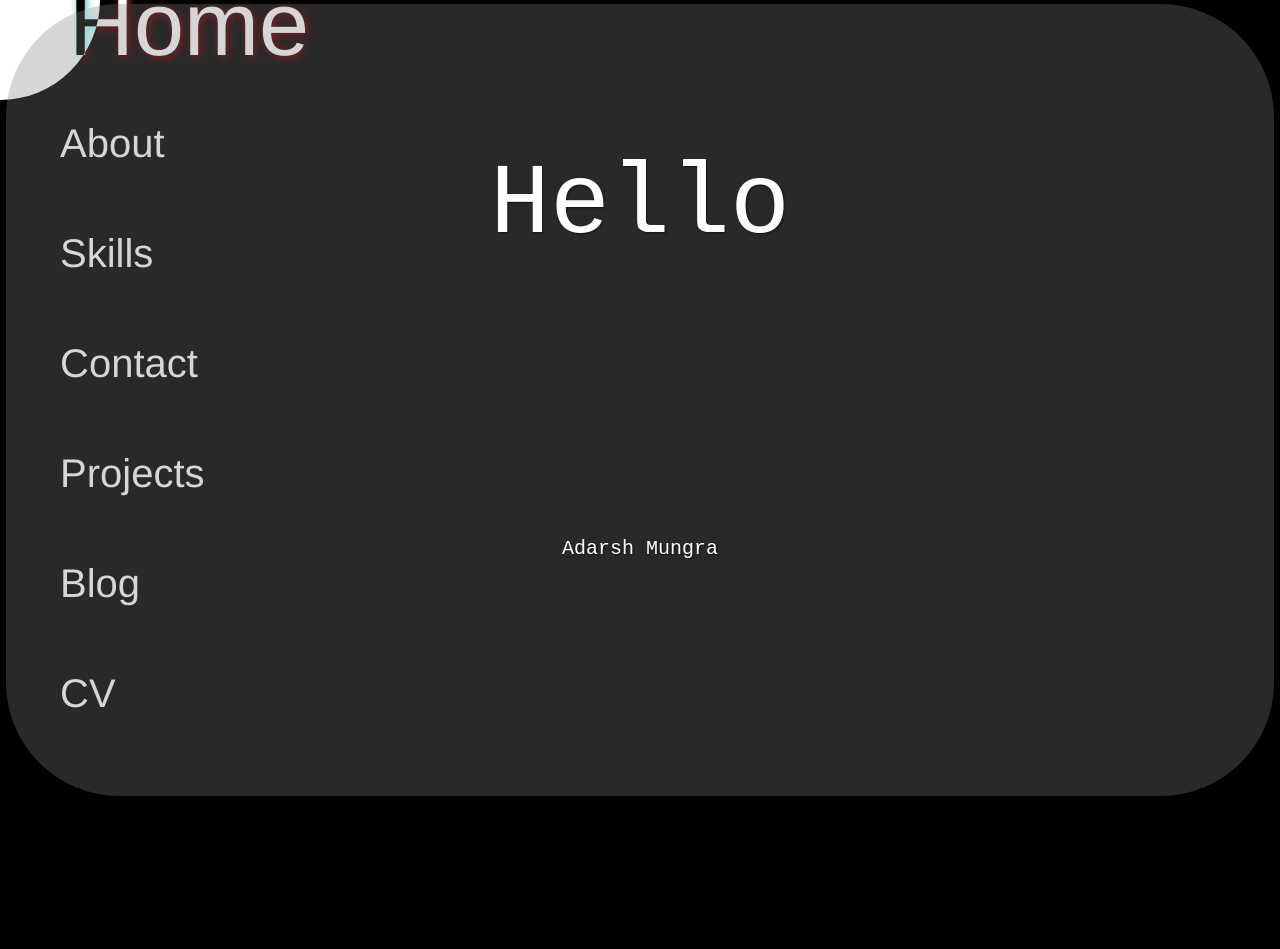
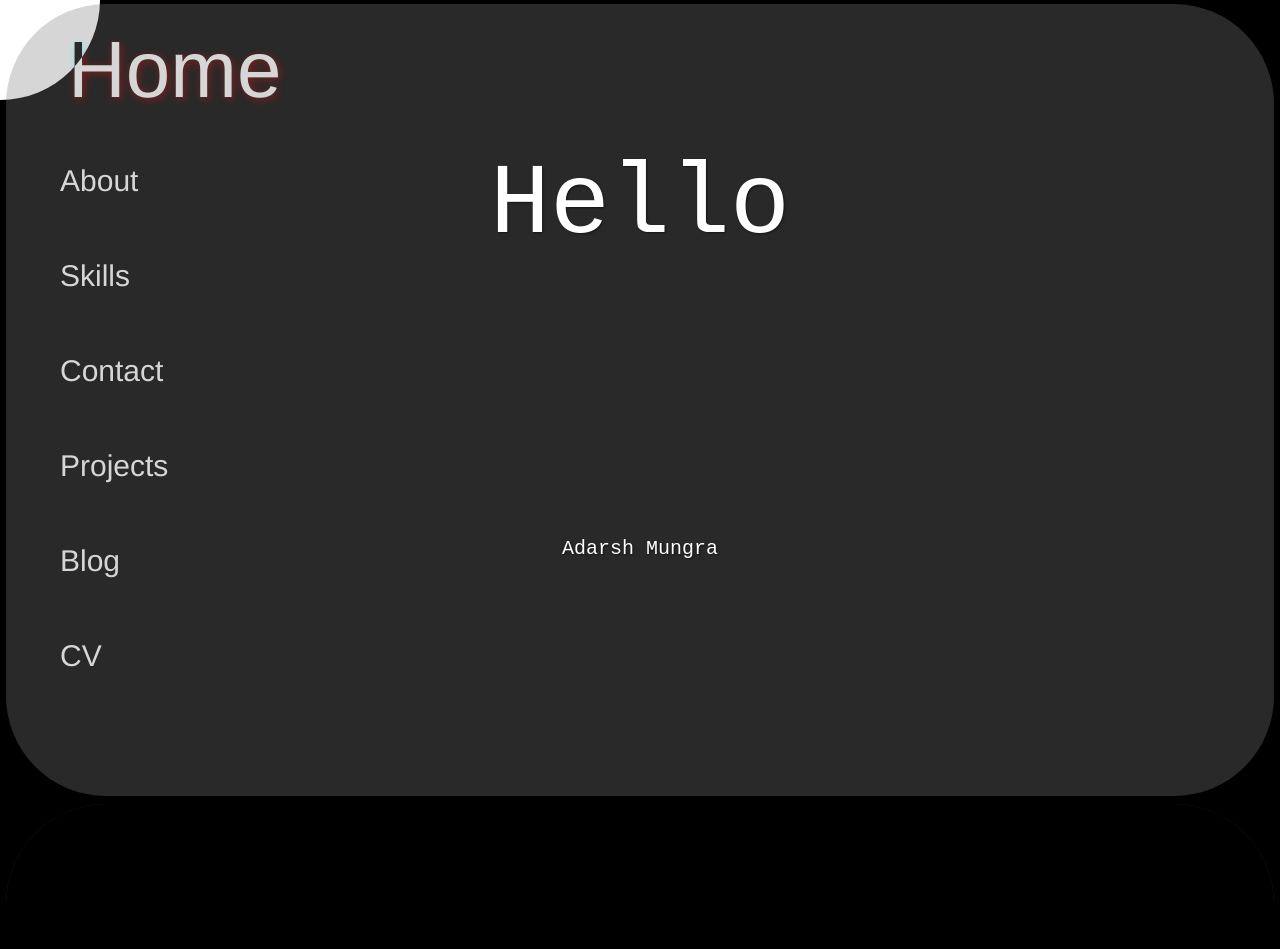
Before and after one commit to AdarshMungra/react_portfolio, a React (Create React App) app: page /home in a window 1280 px wide. Shown: the top 949 px of the page. Built offline with nearby package versions, Linux system fonts and the light colour scheme.

Commit message:
minor updates

```diff
--- a/package.json
+++ b/package.json
@@ -16,6 +16,7 @@
     "font-awesome": "^4.7.0",
     "react": "^18.2.0",
     "react-dom": "^18.2.0",
+    "react-icons": "^4.12.0",
     "react-pdf": "^7.5.1",
     "react-responsive-carousel": "^3.2.23",
     "react-router-dom": "^6.17.0",
--- a/src/components/Popup/Popup.css
+++ b/src/components/Popup/Popup.css
@@ -3,15 +3,22 @@
     top: 50%;
     left: 50%;
     transform: translate(-50%, -50%);
-    background-color: #ffffff;
+    background-color: rgb(255, 255, 255);
     border-radius: 100px;
     box-shadow: 0 0 10px rgba(255, 253, 253, 0.2);
     z-index: 1000;
     padding: 30px; /* Increased padding */
     width: 1000px; /* Increased width */
     height: 1000px;
+    border: 5px solid #797979;
   }
 
   .popup-content {
     text-align: center;
   }
+
+.button-popup {
+  width: 2cm;
+  height: 2cm;
+  border-radius: 50%;
+}
--- a/src/components/Popup/Popup.js
+++ b/src/components/Popup/Popup.js
@@ -9,7 +9,7 @@ function Popup({ isOpen, closePopup }) {
   return (
     <div className="popup">
       <div className="popup-content">
-        <button onClick={closePopup}>X</button>
+        <button className='button-popup' onClick={closePopup}>X</button>
       </div>
     </div>
   );
--- a/src/components/about/aboutme.css
+++ b/src/components/about/aboutme.css
@@ -9,6 +9,7 @@
   justify-content: center; /* Center vertically */
   gap: 40px;
   min-height: 100vh; /* Ensure the background color takes the entire screen height */
+  border-radius: 100px;
 }
 
 .about-me-p{
--- a/src/components/blogs/blogs.css
+++ b/src/components/blogs/blogs.css
@@ -8,6 +8,7 @@
     align-items: center;
     height: 100vh;
     background-color: #000000 ;
+    border-radius: 100px;
   }
 
   .blogs-header {
--- a/src/components/contacts/contacts.css
+++ b/src/components/contacts/contacts.css
@@ -7,6 +7,7 @@
   padding-bottom: 100px;
   min-height: 100vh; /* Ensure the background color takes the entire screen height */
   padding-bottom: 200px;
+  border-radius: 100px;
 }
 
 .contact-all{
@@ -19,13 +20,13 @@
 }
 
 .contact p {
-  font-size: 1.2rem;
+  font-size: 1.5rem;
   color: #666;
   margin-bottom: 30px;
 }
 
 .contact-icons-holder {
-  padding-top: 10%;
+  padding-top: 2%;
   display: flex; /* Remove 'flex-direction: column' */
   align-items: center;
   gap: 20px; /* Add space between the icons horizontally */
@@ -65,7 +66,7 @@
 .contact-form {
   background-color: #ffffff; /* Use the provided background color */
   box-shadow: 0px 2px 10px rgb(237, 237, 237);
-  border-radius: 20px;
+  border-radius: 100px;
   padding: 20px;
   width: 100%;
   max-width: 400px;
@@ -119,9 +120,9 @@ button {
   font-size: 1.2rem;
   padding: 12px 24px;
   border: none;
-  border-radius: 6px;
+  border-radius: 25px;
   cursor: pointer;
-  width: 100%;
+  width: 80%;
   margin-top: 15px;
   transition: background-color 0.3s ease;
 }
@@ -129,28 +130,3 @@ button {
 button:hover {
   background-color: #da3700;
 }
-
-
-.side-section {
-  background-color: #fff; /* White background */
-  color: #000; /* Black text */
-  padding: 20px;
-  border-radius: 40px; /* Rounded corners */
-  position: absolute;
-  top: 25%; /* Align it with the top of the contact form */
-  right: 50%; /* Adjust the right position as needed */
-  width: 380px; /* Set the desired width */
-  height: 300px; /* Set the desired height */
-}
-
-.side-section2 {
-  background-color: #fff; /* White background */
-  color: #000; /* Black text */
-  padding: 20px;
-  border-radius: 40px; /* Rounded corners */
-  position: absolute;
-  top:50%; /* Adjust the top position to stack below the first section */
-  right: 50%; /* Adjust the right position as needed */
-  width: 380px; /* Set the desired width */
-  height: 300px; /* Set the desired height */
-}
--- a/src/components/contacts/contacts.js
+++ b/src/components/contacts/contacts.js
@@ -2,7 +2,6 @@ import React, { useState } from 'react';
 import { FontAwesomeIcon } from '@fortawesome/react-fontawesome';
 import { faEnvelope, faPhone } from '@fortawesome/free-solid-svg-icons';
 import { faLinkedin, faGithub } from '@fortawesome/free-brands-svg-icons';
-import CursorBall from '../cursorBall/cursorBall';
 import './contacts.css';
 
 const Contact = () => {
--- a/src/components/home/home.css
+++ b/src/components/home/home.css
@@ -4,7 +4,7 @@
   font-size: large;
   text-align: center;
   animation: fadeInUp 1s; /* Example animation from Animate.css */
-  font-family: 'Your Chosen Font', sans-serif; /* Replace 'Your Chosen Font' with the font you selected from FontPool */
+  font-family: 'Your Chosen Font', system-ui, -apple-system, BlinkMacSystemFont, 'Segoe UI', Roboto, Oxygen, Ubuntu, Cantarell, 'Open Sans', 'Helvetica Neue', sans-serif; /* Replace 'Your Chosen Font' with the font you selected from FontPool */
   background-color: #171717; /* Light grey background color */
 }
 
@@ -99,8 +99,6 @@ div.ball{
   /* Add styles for the content within each bento section */
   width: 99vmax;
   height: 99vh;
-  border-radius: 3cm;
+  border-radius: 100px;
   background-color: #292929;
-
-
 }
--- a/src/components/home/home.js
+++ b/src/components/home/home.js
@@ -1,24 +1,31 @@
-// Home.js
-
 import React, { useState, useEffect } from 'react';
 import { Link } from 'react-scroll';
 import './home.css';
 import CursorBall from '../cursorBall/cursorBall';
-import AboutMe from '../about/aboutme'; // Import the AboutMe component
-import Skills from '../skills/skills'
-import Contact from '../contacts/contacts'
-import Projects from '../projects/projects'
-import Blogs from '../blogs/blogs'
+import AboutMe from '../about/aboutme';
+import Skills from '../skills/skills';
+import Contact from '../contacts/contacts';
+import Projects from '../projects/projects';
+import Blogs from '../blogs/blogs';
 import Welcome from '../welcome/welcome';
 
 const Home = () => {
-  const languages = ['HELLO', 'Bonjour', 'Hola', 'Ciao', '你好', 'Привет', 'Merhaba', 'こんにちは', 'Hallo', 'Salut'];
-  const [currentLanguageIndex, setCurrentLanguageIndex] = useState(0);
+  const sections = [
+    { title: 'Welcome', component: <Welcome />, id: 'section1' },
+    { title: 'About Me', component: <AboutMe />, id: 'section2' },
+    { title: 'Skills', component: <Skills />, id: 'section3' },
+    { title: 'Contact', component: <Contact />, id: 'section4' },
+    { title: 'Projects', component: <Projects />, id: 'section5' },
+    { title: 'Blogs', component: <Blogs />, id: 'section6' },
+    { title: 'Section 7', component: null, id: 'section7' },
+  ];
+
+  const [currentSectionIndex, setCurrentSectionIndex] = useState(0);
 
   useEffect(() => {
     const handleScroll = () => {
       const scrollPercentage = (window.scrollY / (document.documentElement.scrollHeight - window.innerHeight)) * 100;
-      setCurrentLanguageIndex(Math.floor((scrollPercentage / 100) * languages.length));
+      setCurrentSectionIndex(Math.floor((scrollPercentage / 100) * sections.length));
     };
 
     window.addEventListener('scroll', handleScroll);
@@ -26,22 +33,20 @@ const Home = () => {
     return () => {
       window.removeEventListener('scroll', handleScroll);
     };
-  }, [languages.length]);
+  }, [sections.length]);
 
-  const renderBentoSection = (title, content, sectionId, component = null) => (
+  const renderBentoSection = (section) => (
     <Link
-      to={sectionId}
+      to={section.id}
       spy={true}
       smooth={true}
       duration={500}
       offset={-50}
       className="bento-section"
-      key={sectionId}
+      key={section.id}
     >
-
       <div className="bento-content">
-
-        {component}
+        {section.component}
       </div>
     </Link>
   );
@@ -49,13 +54,7 @@ const Home = () => {
   return (
     <div className="home-background">
       <div className="home-container">
-        {renderBentoSection('Section 1', 'Content for Section 1', 'section1', <Welcome />)}
-        {renderBentoSection('Section 2', 'Content for Section 2', 'section2', <AboutMe />)}
-        {renderBentoSection('Section 3', 'Content for Section 3', 'section3', <Skills /> )}
-        {renderBentoSection('Section 4', 'Content for Section 4', 'section4' , <Contact />)}
-        {renderBentoSection('Section 2', 'Content for Section 5', 'section5', <Projects />)}
-        {renderBentoSection('Section 3', 'Content for Section 6', 'section6', <Blogs />)}
-        {renderBentoSection('Section 4', 'Content for Section 7', 'section7')}
+        {sections.map(renderBentoSection)}
         <CursorBall />
       </div>
     </div>
--- a/src/components/sidebar/sidebar.css
+++ b/src/components/sidebar/sidebar.css
@@ -11,7 +11,7 @@
   display: flex;
   flex-direction: column;
   justify-content: center; /* Center-align items vertically */
-  font-size: 40px; /* Increase the font size to make labels bigger */
+  font-size: 30px; /* Increase the font size to make labels bigger */
   mix-blend-mode: difference;
 }
 
@@ -39,7 +39,7 @@ li.active {
 }
 
 .sidebar li.active {
-  transform: scale(1.8) translateX(5px); /* Scale up and displace on the x-axis to the right on hover and for the active page */
+  transform: scale(1.6) translateX(5px); /* Scale up and displace on the x-axis to the right on hover and for the active page */
   text-shadow: 1px 1px 5px rgb(171, 74, 74); /* Add a faint light shadow for the active link */
   font-size: 50px;
   color: red;
--- a/src/components/welcome/welcome.css
+++ b/src/components/welcome/welcome.css
@@ -6,7 +6,7 @@
     font-size: 100px;
     font-family: monospace;
     text-shadow: 1px 1px 2px rgba(0, 0, 0, 0.5);
-    border-radius: 40px;
+    border-radius: 100px;
   }
 
   .name {
@@ -16,3 +16,11 @@
     font-size: 20px;
     align-items: center;
   }
+
+  .arrow {
+    padding-top: 20%;
+    font-family: monospace;
+    text-shadow: 1px 1px 2px rgba(0, 0, 0, 0.5);
+    font-size: 100px;
+    align-items: center;
+  }
--- a/src/components/welcome/welcome.js
+++ b/src/components/welcome/welcome.js
@@ -1,14 +1,47 @@
-import React from "react";
+import React, { useState, useEffect } from "react";
 import "./welcome.css";
+import { HiArrowDown } from "react-icons/hi";
 
 const Welcome = () => {
+  const languages = [
+    "Hello",
+    "Hola",
+    "Bonjour",
+    "Ciao",
+    "Hallo",
+    "नमस्ते ", // Hindi
+    "こんにちは", // Japanese
+    "Hello" // English
+  ];
+
+  const [currentLanguageIndex, setCurrentLanguageIndex] = useState(0);
+
+  useEffect(() => {
+    // Set up a timer to update the language every 3 seconds
+    const timer = setInterval(() => {
+      // Check if the current language is English; if yes, stop the rotation
+      if (currentLanguageIndex === languages.length - 1) {
+        clearInterval(timer);
+      } else {
+        // Rotate to the next language
+        setCurrentLanguageIndex((prevIndex) => prevIndex + 1);
+      }
+    }, 500);
+
+    // Clear the interval when the component unmounts
+    return () => clearInterval(timer);
+  }, [currentLanguageIndex, languages.length]);
+
   return (
     <div className="welcome-container">
       <div className="welcome">
-        Hello
+        {languages[currentLanguageIndex]}
       </div>
       <div className="name">
         Adarsh Mungra
+      </div>
+      <div className="arrow">
+      <HiArrowDown />
       </div>
     </div>
   );
```
Also changed, not shown: 1 other file (tests, documents, lock files or other folders).
